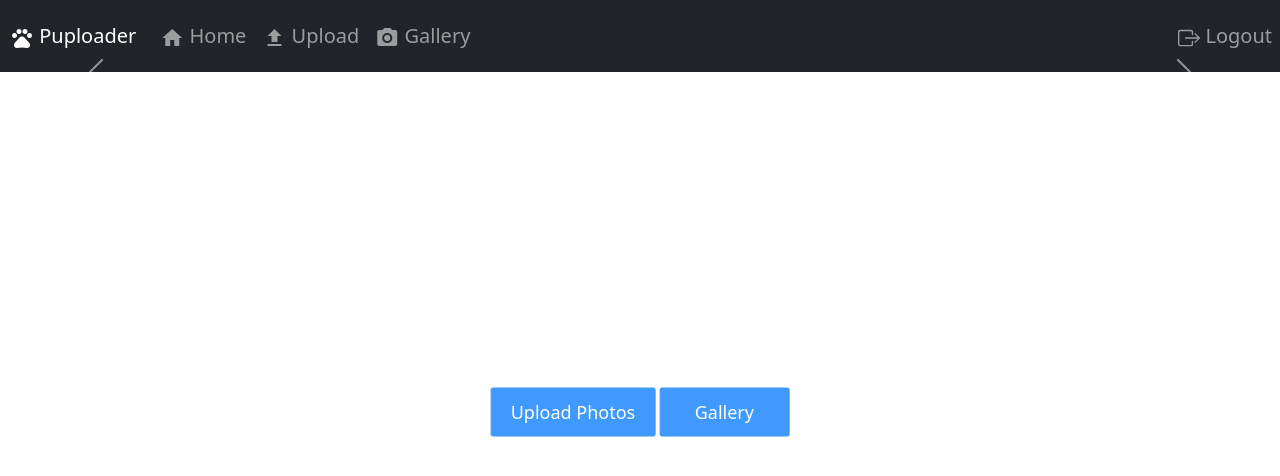
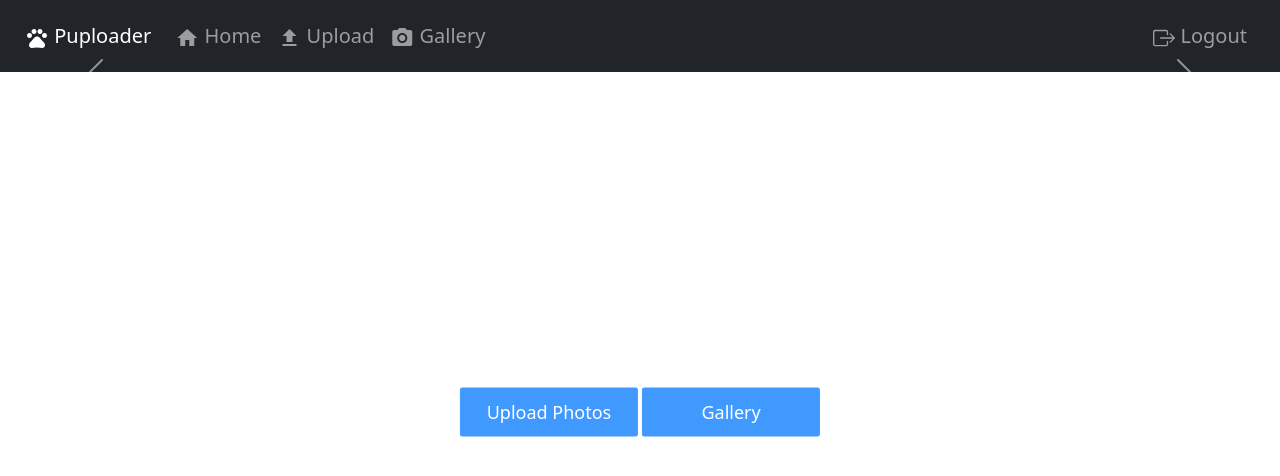
Before and after one commit to tyler-tee/Puploader, a Python web app: template app/templates/index.html in a window 1280 px wide. Shown: the top 476 px of the page. Run offline with Jinja, Linux system fonts and the light colour scheme; the template is opened without the code that fills it, so the values that code supplies are empty; some libraries are stand-ins or nearby versions.

Commit message:
Button, icon adjustments

```diff
--- a/app/templates/base.html
+++ b/app/templates/base.html
@@ -17,7 +17,7 @@
 <body>
   <div>
     <nav class="navbar navbar-expand-lg navbar-dark bg-dark py-3">
-      <a class="navbar-brand" href="/">
+      <a class="navbar-brand" style="margin-left: 25px" href="/">
         <i class="material-icons" style="vertical-align:middle">pets</i>
         Puploader
       </a>
@@ -42,7 +42,7 @@
         </div>
       </div>
         <div class="nav navbar-nav navbar-right">
-          <a class="nav-item nav-link" href="/logout">
+          <a class="nav-item nav-link" style="margin-right: 25px;" href="/logout">
             <svg xmlns="http://www.w3.org/2000/svg" width="22" height="22" fill="currentColor" class="bi bi-box-arrow-right" viewBox="0 0 16 16">
               <path fill-rule="evenodd" d="M10 12.5a.5.5 0 0 1-.5.5h-8a.5.5 0 0 1-.5-.5v-9a.5.5 0 0 1 .5-.5h8a.5.5 0 0 1 .5.5v2a.5.5 0 0 0 1 0v-2A1.5 1.5 0 0 0 9.5 2h-8A1.5 1.5 0 0 0 0 3.5v9A1.5 1.5 0 0 0 1.5 14h8a1.5 1.5 0 0 0 1.5-1.5v-2a.5.5 0 0 0-1 0v2z"/>
               <path fill-rule="evenodd" d="M15.854 8.354a.5.5 0 0 0 0-.708l-3-3a.5.5 0 0 0-.708.708L14.293 7.5H5.5a.5.5 0 0 0 0 1h8.793l-2.147 2.146a.5.5 0 0 0 .708.708l3-3z"/>
--- a/app/templates/base_unauth.html
+++ b/app/templates/base_unauth.html
@@ -17,7 +17,7 @@
 <body>
   <div>
     <nav class="navbar navbar-expand-lg navbar-dark bg-dark py-3">
-      <a class="navbar-brand" href="/">
+      <a class="navbar-brand" style="margin-left: 25px" href="/">
         <i class="material-icons" style="vertical-align:middle">pets</i>
         Puploader
       </a>
@@ -38,7 +38,7 @@
             <i class="material-icons" style="vertical-align:middle">person</i>
             Register
           </a>
-          <a class="nav-item nav-link" href="/login">
+          <a class="nav-item nav-link" style="margin-right: 25px" href="/login">
             <svg xmlns="http://www.w3.org/2000/svg" width="22" height="22" fill="currentColor" class="bi bi-box-arrow-in-right" viewBox="0 0 16 16">
               <path fill-rule="evenodd" d="M6 3.5a.5.5 0 0 1 .5-.5h8a.5.5 0 0 1 .5.5v9a.5.5 0 0 1-.5.5h-8a.5.5 0 0 1-.5-.5v-2a.5.5 0 0 0-1 0v2A1.5 1.5 0 0 0 6.5 14h8a1.5 1.5 0 0 0 1.5-1.5v-9A1.5 1.5 0 0 0 14.5 2h-8A1.5 1.5 0 0 0 5 3.5v2a.5.5 0 0 0 1 0v-2z"/>
               <path fill-rule="evenodd" d="M11.854 8.354a.5.5 0 0 0 0-.708l-3-3a.5.5 0 1 0-.708.708L10.293 7.5H1.5a.5.5 0 0 0 0 1h8.793l-2.147 2.146a.5.5 0 0 0 .708.708l3-3z"/>
--- a/app/templates/index.html
+++ b/app/templates/index.html
@@ -21,10 +21,9 @@
 <div class="center">
     <div class="col">
         <div class="row d-flex justify-content-center mt-4">
-
             <div>
-                <a class="btn btn-primary" href='/upload' role="button">Upload Photos</a>
-                <a class="btn btn-primary" href='/gallery' role="button" style="width: 130px;">Gallery</a>
+                <a class="btn btn-primary btn-block" href='/upload' role="button" style="width: 178px;">Upload Photos</a>
+                <a class="btn btn-primary btn-block" href='/gallery' role="button" style="width: 178px;">Gallery</a>
             </div>
         </div>
     </div>
--- a/app/templates/index_unauth.html
+++ b/app/templates/index_unauth.html
@@ -22,8 +22,8 @@
     <div class="col">
         <div class="row d-flex justify-content-center mt-4">
             <div>
-                <a class="btn btn-primary" href='/register' role="button">Register</a>
-                <a class="btn btn-primary" href='/login' role="button">Login</a>
+                <a class="btn btn-primary btn-block" href='/register' role="button" style="width: 100px">Register</a>
+                <a class="btn btn-primary btn-block" href='/login' role="button" style="width: 100px;">Login</a>
             </div>
         </div>
     </div>
--- a/app/templates/upload.html
+++ b/app/templates/upload.html
@@ -8,7 +8,7 @@
   <div class="row">
     <div class="col">
       <div class="form-group">
-        <form action="http://localhost:5000/uploaded" method="POST" enctype="multipart/form-data">
+        <form action="/uploaded" method="POST" enctype="multipart/form-data">
           <div class="row d-flex justify-content-center mt-100">
           {% for message in get_flashed_messages() %}
           <h2>{{ message }}</h2>
```
Also changed, not shown: app/main.py (+9 -6 lines).
